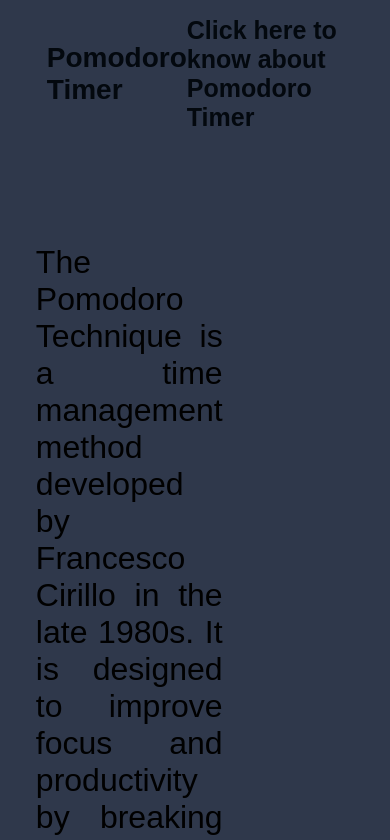
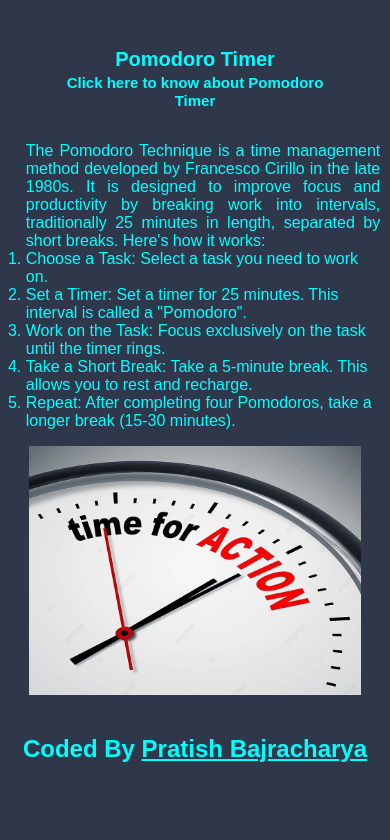
Before and after one commit to PratishBuzzra/Pomodoro, a plain HTML site: page pomodoro.html in a window 390 px wide. Shown: the top 840 px of the page. Drawn offline with Linux system fonts and the light colour scheme.

Commit message:
some changes

```diff
--- a/pomodoro.html
+++ b/pomodoro.html
@@ -37,7 +37,7 @@
     </section>
     <footer class="footer">
         <div class="footer-text">
-            <p>Coded By Pratish Bajracharya</p>
+            <p>Coded By <a target="_blank" href="https://pratishbuzzra.github.io/frontend-mentor-Social-links-profile/">Pratish Bajracharya</a></p>
         </div>
         </footer>
 
--- a/styles.css
+++ b/styles.css
@@ -11,7 +11,7 @@ body{
     height: 100%;
 }
 .header{
-    padding: 1rem 12%;
+    padding: 2rem 8% 1rem 12%;
     width: 100%;
     display: flex;
     align-items: center;
@@ -21,17 +21,17 @@ body{
 .logo{
     font-size: 28px;
     font-weight: 750;
-    color: #03080e;
+    color: cyan;
 
 }
 .titlebar a{
     font-size: 25px;
-    color: #03080e;
+    color: cyan;
     font-weight: 700;
 
 }
 .container{
-    padding: 30px 20px 40px 20px;
+    padding: 30px 20px 50px 20px;
     width: 390px;
     display: flex;
     align-items: center;
@@ -68,7 +68,6 @@ body{
     width: 90px;
     color: #fff;
     background: #289193;
-    /* background: #830f10; */
     display: flex;
     align-items: center;
     justify-content: center;
@@ -82,7 +81,7 @@ body{
 }
 .container .pomodoro-types button.active{
     background: #025050;
-    /* background: #4e0203 */
+
 }
 .container .time-bar{
     height: 220px;
@@ -132,7 +131,7 @@ body{
     height: 40px;
     width: 90px;
     background: #289193;
-    /* background: #830f10; */
+
     color: #fff;
     display: flex;
     align-items: center;
@@ -150,6 +149,41 @@ body{
 .container .control-btn .reset-time{
     position: absolute;
     right: 10px;
+}
+
+/* responsive  */
+
+@media (max-width: 950px) {
+    .header{
+        padding: 3rem 50px 0 50px;
+        flex-direction: column;
+        text-align: center;
+
+    }
+    .logo{
+        font-size: 20px;
+        text-align: center;
+        margin-bottom: 3px;
+
+    }
+    .titlebar a{
+        font-size: 15px;
+        font-weight: 750;
+        text-align: center;
+
+    }
+    .container{
+        padding: 30px 20px 40px 20px;
+        width: 330px;
+
+    }
+    .container .title{
+        font-size: 25px;
+    }
+    .container .pomodoro-types{
+        height: 35px;
+    }
+
 }
 
 
@@ -172,11 +206,11 @@ section{
     flex-direction: column;
     margin-left: 2.5rem;
     font-size: 50%;
-    color: #000;
-    margin-bottom: 2rem;
+    color: cyan;
+    margin-bottom: 0.5rem;
 }
 .home-content p{
-    font-size: 2rem;
+    font-size: 1.5rem;
     text-align: justify;
 
 }
@@ -185,10 +219,10 @@ section{
 
     justify-content: center;
     flex-direction: column;
-    font-size: 50%;
+
 }
 .home-content ol li{
-    font-size: 2rem;
+    font-size: 1.5rem;
 }
 .home-img{
     display: flex;
@@ -206,13 +240,55 @@ section{
    align-items: center;
    justify-content: center;
     flex-wrap: wrap;
-    padding: 25px 9%;
-    color: #03080e;
-    border-top: 6px solid #03080e;
+    padding-top: 0.5rem;
+    padding-bottom: 2rem;
+    color: cyan;
     font-weight: 700;
 
 
 }
 .footer-text{
-    font-size: 1.6rem;
+    font-size: 1.5rem;
+
 }
+.footer-text p a{
+    color: cyan;
+    text-decoration: underline;
+}
+
+/* about responsive */
+
+@media (max-width: 900px) {
+    section{
+        padding: 2rem 2.5% 2rem;
+    }
+    .home{
+        flex-direction: column;
+
+
+    }
+    .home-content{
+        margin-left: 1rem;
+        margin-bottom: 1rem;
+    }
+    .home-content p{
+        font-size: 16px;
+        text-align: justify;
+
+    }
+    .home-content ol li{
+        font-size: 16px;
+    }
+    .home-img{
+        display: flex;
+        align-items: center;
+        justify-content: center;
+    }
+    .home-img img{
+        width: 85vw;
+        margin-left: 0;
+
+
+    }
+
+}
```
Also changed, not shown: index.html (+1 -1 lines).
